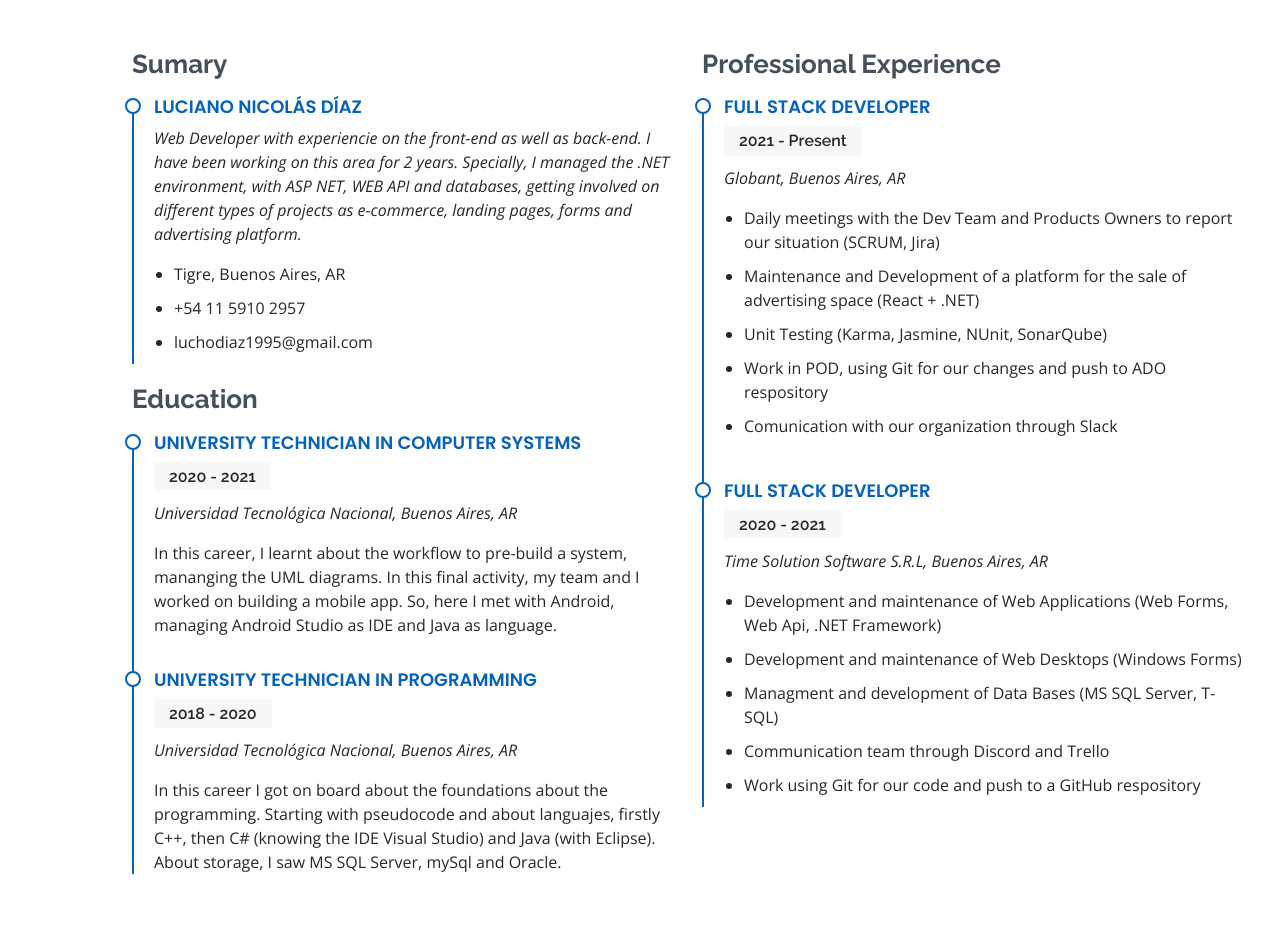
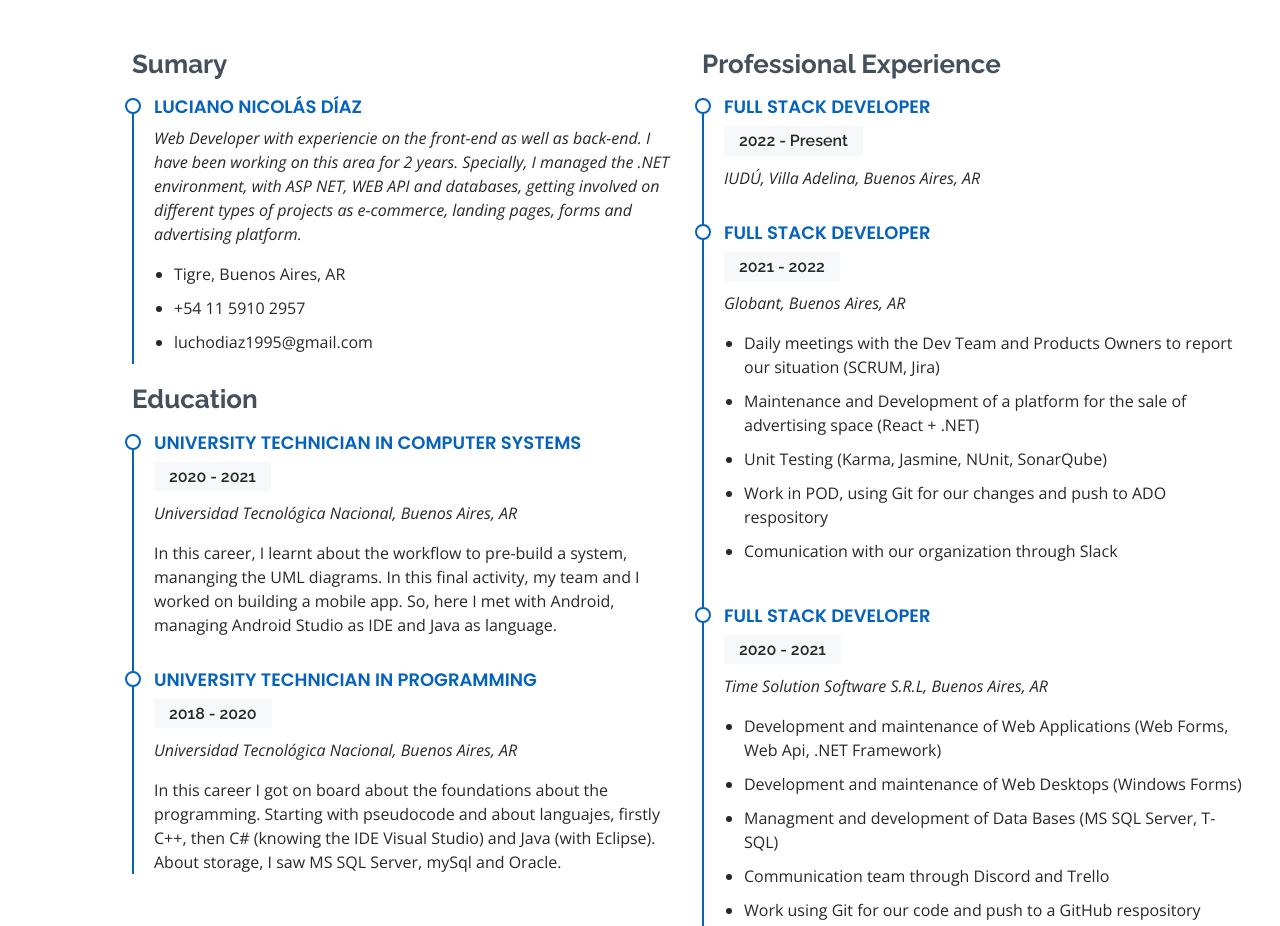
Before and after one commit to DiazLuciano/CV, a plain HTML site: page index.html in a window 1280 px wide. Shown: the part 2248-3174 px from the top of the page. Drawn offline with nearby package versions, Linux system fonts and the light colour scheme.

Commit message:
Change job role and update my cv file

```diff
--- a/index.html
+++ b/index.html
@@ -317,7 +317,15 @@
             <h3 class="resume-title">Professional Experience</h3>
             <div class="resume-item">
               <h4>Full Stack Developer</h4>
-              <h5>2021 - Present</h5>
+              <h5>2022 - Present</h5>
+              <p><em>IUDÚ, Villa Adelina, Buenos Aires, AR </em></p>
+              <ul>
+                <!-- <li>Daily meetings with the Dev Team and Products Owners to report our situation (SCRUM, Jira)</li> -->
+              </ul>
+            </div>
+            <div class="resume-item">
+              <h4>Full Stack Developer</h4>
+              <h5>2021 - 2022</h5>
               <p><em>Globant, Buenos Aires, AR </em></p>
               <ul>
                 <li>Daily meetings with the Dev Team and Products Owners to report our situation (SCRUM, Jira)</li>
```
Also changed, not shown: 1 other file.
